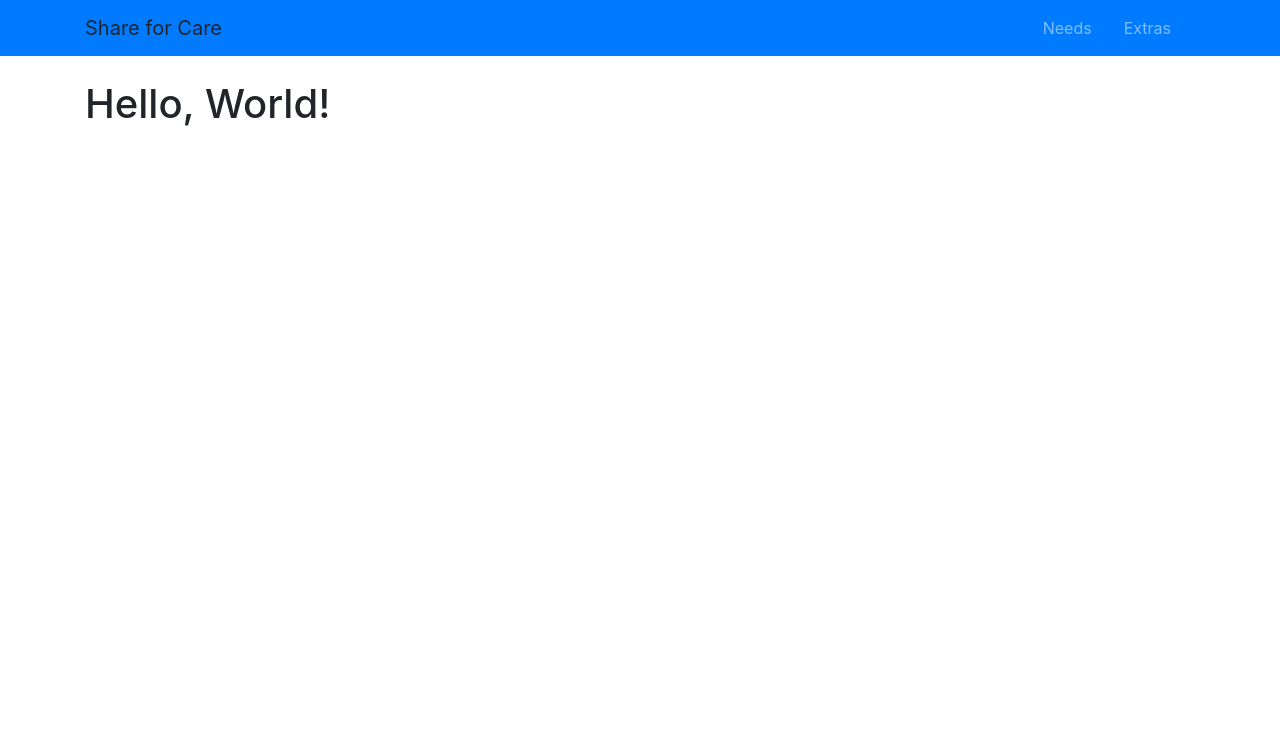
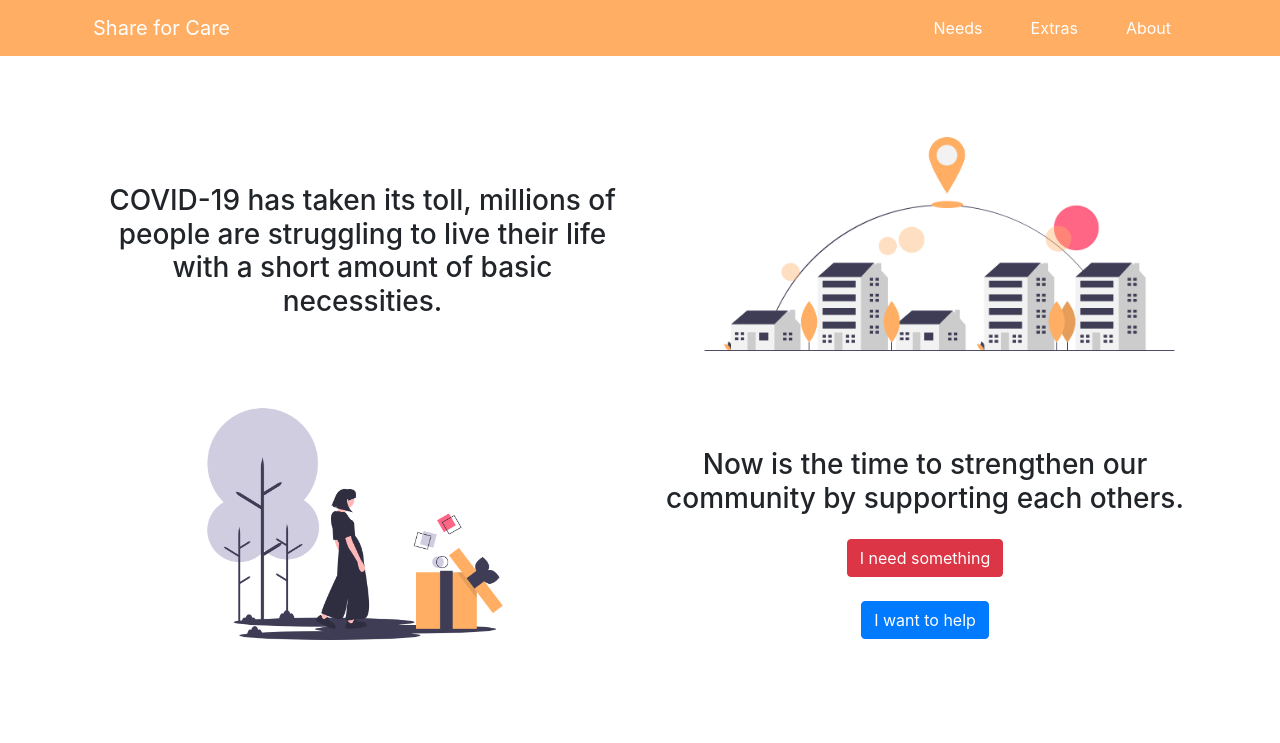
Before and after one commit to farhanoktvn/openhacks-shareforcare, a Django app: page / in a window 1280 px wide. Shown: the top 743 px of the page. Run offline with Django 3.2, Linux system fonts and the light colour scheme; some libraries are stand-ins or nearby versions.

Commit message:
created index and about page

```diff
--- a/mainapp/templates/base.html
+++ b/mainapp/templates/base.html
@@ -8,30 +8,34 @@
 
     <!-- Bootstrap CSS -->
     <link rel="stylesheet" href="https://maxcdn.bootstrapcdn.com/bootstrap/4.0.0/css/bootstrap.min.css" integrity="sha384-Gn5384xqQ1aoWXA+058RXPxPg6fy4IWvTNh0E263XmFcJlSAwiGgFAW/dAiS6JXm" crossorigin="anonymous">
+    <link rel="stylesheet" href="{% static 'mainapp/css/mainapp.css' %}"
 
     <title>Share for Care</title>
   </head>
   <body>
-    <nav class="navbar navbar-expand-lg navbar-dark bg-primary fixed-top" id="mainNav">
+    <nav class="navbar navbar-expand-lg navbar-dark fixed-top" id="mainNav">
       <div class="container">
-      <a class="navbar-brand">Share for Care</a>
+      <a class="navbar-brand px-2" href="{% url 'index' %}">Share for Care</a>
       <button class="navbar-toggler navbar-toggler-right" type="button" data-toggle="collapse" data-target="#navbarNav" aria-controls="navbarNav" aria-expanded="false" aria-label="Toggle navigation">
         <span class="navbar-toggler-icon"></span>
       </button>
       <div class="collapse navbar-collapse" id="navbarNav">
         <ul class="navbar-nav ml-auto">
           <li class="nav-item">
-            <a class="nav-link js-scroll-trigger mr-3">Needs</a>
+            <a class="nav-link js-scroll-trigger mx-3 active" href="#">Needs</a>
           </li>
           <li class="nav-item">
-            <a class="nav-link js-scroll-trigger mr-3">Extras</a>
+            <a class="nav-link js-scroll-trigger mx-3 active" href="#">Extras</a>
+          </li>
+          <li class="nav-item">
+            <a class="nav-link js-scroll-trigger mx-3 active" href="{% url 'about' %}">About</a>
           </li>
         </ul>
       </div>
       </div>
     </nav>
 
-    <div class="container" style="margin-top: 10vh;">
+    <div class="container" id="mainContainer">
       {% block content %}
   		{% endblock content %}
     </div>
--- a/mainapp/templates/index.html
+++ b/mainapp/templates/index.html
@@ -2,5 +2,35 @@
 {% load static %}
 
 {% block content %}
-<h1>Hello, World!</h1>
+
+<div id="frontPage">
+  <div class="row front-row mx-auto">
+    <div class="col-lg-6 col-md-12 text-right">
+      <h3 class="info-text-top text-center">
+        COVID-19 has taken its toll, millions of people are struggling to live their life with a short amount of basic necessities.
+      </h3>
+    </div>
+    <div class="col-lg-6 col-md-12 text-center">
+      <img src="{% static 'mainapp/images/suburb.png' %}" class="mx-auto" id="suburbanImg" alt="suburban">
+    </div>
+  </div>
+
+  <div class="row front-row">
+    <div class="col-lg-6 col-md-12 text-center">
+      <img src="{% static 'mainapp/images/charity.png' %}" class="mx-auto" id="charityImg" alt="charity">
+    </div>
+    <div class="col-lg-6 col-md-12 text-center">
+      <h3 class="info-text-bottom">
+        Now is the time to strengthen our community by supporting each others.
+      </h3>
+      <div class="row mt-4">
+        <button type="button" class="btn btn-danger mx-auto">I need something</button>
+      </div>
+      <div class="row mt-4">
+        <button type="button" class="btn btn-primary mx-auto">I want to help</button>
+      </div>
+    </div>
+  </div>
+</div>
+
 {% endblock content %}
--- a/mainapp/urls.py
+++ b/mainapp/urls.py
@@ -3,6 +3,7 @@ from django.urls import path
 
 urlpatterns = [
     path('', views.index, name='index'),
+    path('about/', views.about, name='about'),
     path('needs/', views.needsList, name='needs'),
     path('need/<id>', views.needDetail, name='need_detail'),
     path('extras/', views.extrasList, name='extras'),
--- a/mainapp/views.py
+++ b/mainapp/views.py
@@ -13,6 +13,9 @@ from .models import (
 
 def index(request):
     return render(request, 'index.html')
+
+def about(request):
+    return render(request, 'about.html')
 
 def needsList(request):
     needs = Need.objects.all()
--- /dev/null
+++ b/static/mainapp/css/mainapp.css
@@ -0,0 +1,103 @@
+#mainNav {
+  background-color: #FFAE63;
+}
+
+#mainNav .navbar-brand {
+  color: white;
+}
+
+#mainContainer {
+  margin-top: 10vh;
+}
+
+.navbar-brand:hover {
+  background-color: #FF8819;
+  cursor: pointer;
+  border-radius: 6%;
+}
+
+.nav-item:hover {
+  background-color: #FF8819;
+  cursor: pointer;
+  border-radius: 6%;
+}
+
+.nav-item a:hover {
+  cursor: pointer;
+}
+
+/*
+      Index Page
+*/
+
+#frontPage {
+  height: 80vh;
+}
+
+/* .front-row div {
+  border: 0.3px solid black;
+} */
+
+.info-text-top {
+  margin-top: 10vh;
+}
+
+.info-text-bottom {
+  margin-top: 8vh;
+}
+
+#suburbanImg {
+  max-height: 35vh;
+  max-width: 80vw;
+  width: auto;
+}
+
+#charityImg {
+  max-height: 35vh;
+  max-width: 70vw;
+  width: auto;
+}
+
+@media only screen and (max-width: 600px) {
+  #mainContainer {
+    margin-top: 15vh;
+  }
+
+  .info-text-top {
+    margin-top: 3vh;
+    font-size: 20px;
+  }
+
+  .info-text-bottom {
+    margin-top: 3vh;
+    font-size: 20px;
+  }
+
+  #charityImg {
+    display: none;
+  }
+}
+
+/*
+      About Page
+*/
+
+#aboutPage {
+  margin-left: 3vw;
+  margin-right: 3vw;
+}
+
+.about-title {
+  margin-top: 15vh;
+}
+
+.about-text {
+  margin-top: 2rem;
+  font-size: 1.5rem;
+}
+
+@media only screen and (max-width: 600px) {
+  .about-text {
+    font-size: 1.3rem;
+  }
+}
```
Also changed, not shown: mainapp/templates/about.html (added, +23 -0 lines), README.MD (added), static/mainapp/images/charity.png (added), static/mainapp/images/suburb.png (added), static/mainapp/mainapp.css (deleted).
